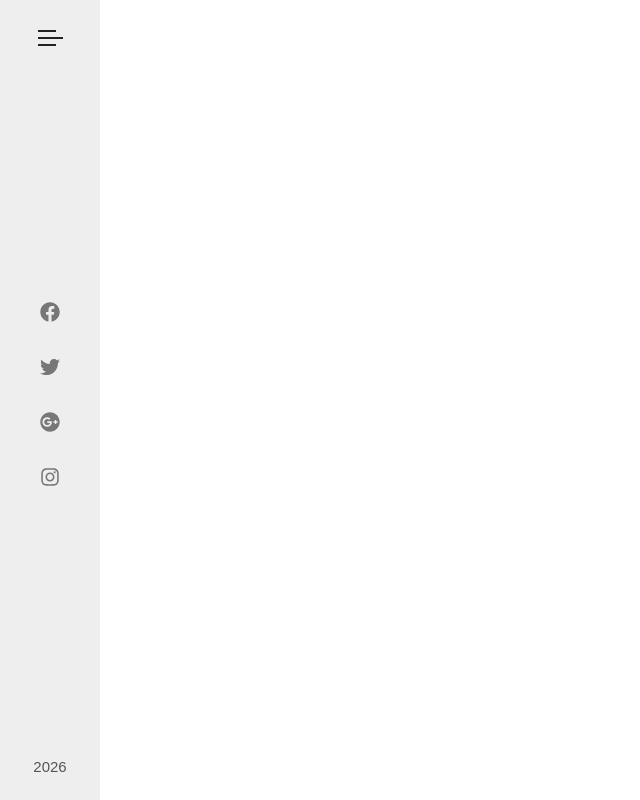
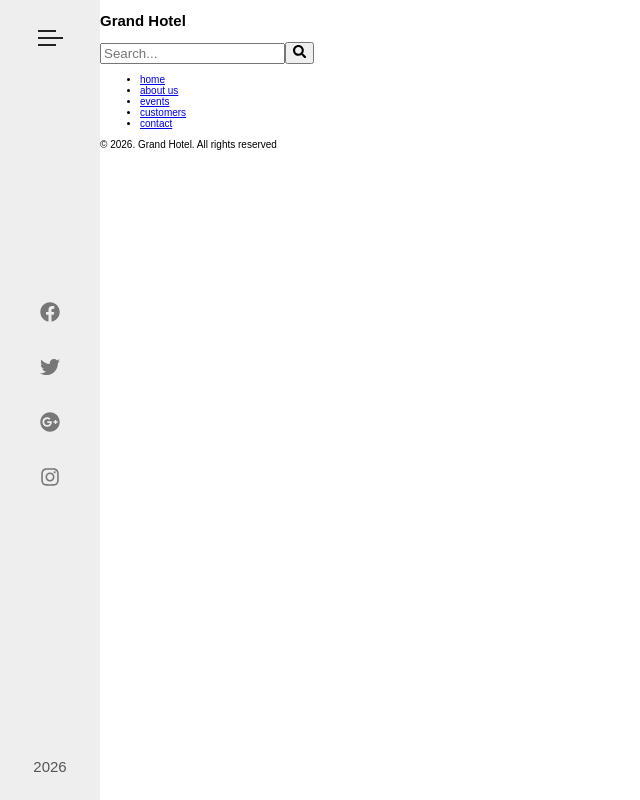
Before and after one commit to NathanDarcy/react-app-playground, a React (Vite) app: page /grand-hotel in a window 1280 px wide. Shown: the whole page, without its empty margins (0-640 px from the left). Built offline with nearby package versions, Linux system fonts and the light colour scheme.

Commit message:
scaffold navigation - Nathan

```diff
--- a/src/features/grandHotel/Dashboard.tsx
+++ b/src/features/grandHotel/Dashboard.tsx
@@ -1,11 +1,61 @@
 import './grand-hotel.css'
 import Sidebar from './components/Sidebar'
+import { FaSearch } from 'react-icons/fa'
 
 export default function GrandHotelDashBoard() {
   return (
     <div className='hotel'>
       <div className='hotel__navbar'>
         <Sidebar />
+
+        <nav className='hotel__navigation'>
+          <div className='hotel__navigation-header'>
+            <h1 className='hotel__navigation-heading'>Grand Hotel</h1>
+
+            <form className='hotel__navigation-search'>
+              <input
+                type='text'
+                className='hotel__navigation-search-input'
+                placeholder='Search...'
+              />
+              <button className='hotel__navigation-search-btn'>
+                <FaSearch />
+              </button>
+            </form>
+          </div>
+
+          <ul className='hotel__navigation-list'>
+            <li className='hotel__navigation-item'>
+              <a href='#' className='hotel__navigation-link'>
+                home
+              </a>
+            </li>
+            <li className='hotel__navigation-item'>
+              <a href='#' className='hotel__navigation-link'>
+                about us
+              </a>
+            </li>
+            <li className='hotel__navigation-item'>
+              <a href='#' className='hotel__navigation-link'>
+                events
+              </a>
+            </li>
+            <li className='hotel__navigation-item'>
+              <a href='#' className='hotel__navigation-link'>
+                customers
+              </a>
+            </li>
+            <li className='hotel__navigation-item'>
+              <a href='#' className='hotel__navigation-link'>
+                contact
+              </a>
+            </li>
+          </ul>
+
+          <div className='hotel__copyright'>
+            <p>&copy; 2026. Grand Hotel. All rights reserved</p>
+          </div>
+        </nav>
       </div>
     </div>
   )
--- a/src/features/grandHotel/grand-hotel.css
+++ b/src/features/grandHotel/grand-hotel.css
@@ -4,6 +4,7 @@
   /* block-level styles */
 }
 
+/*sidebar*/
 .hotel__sidebar {
   width: 10rem;
   height: 100%;
@@ -62,3 +63,11 @@
   font-size: 1.5rem;
   color: #555;
 }
+/*end sidebar*/
+
+/*navigation*/
+.hotel__navigation {
+  margin-left: 10rem;
+  position: fixed;
+}
+/*end navigation*/
```
